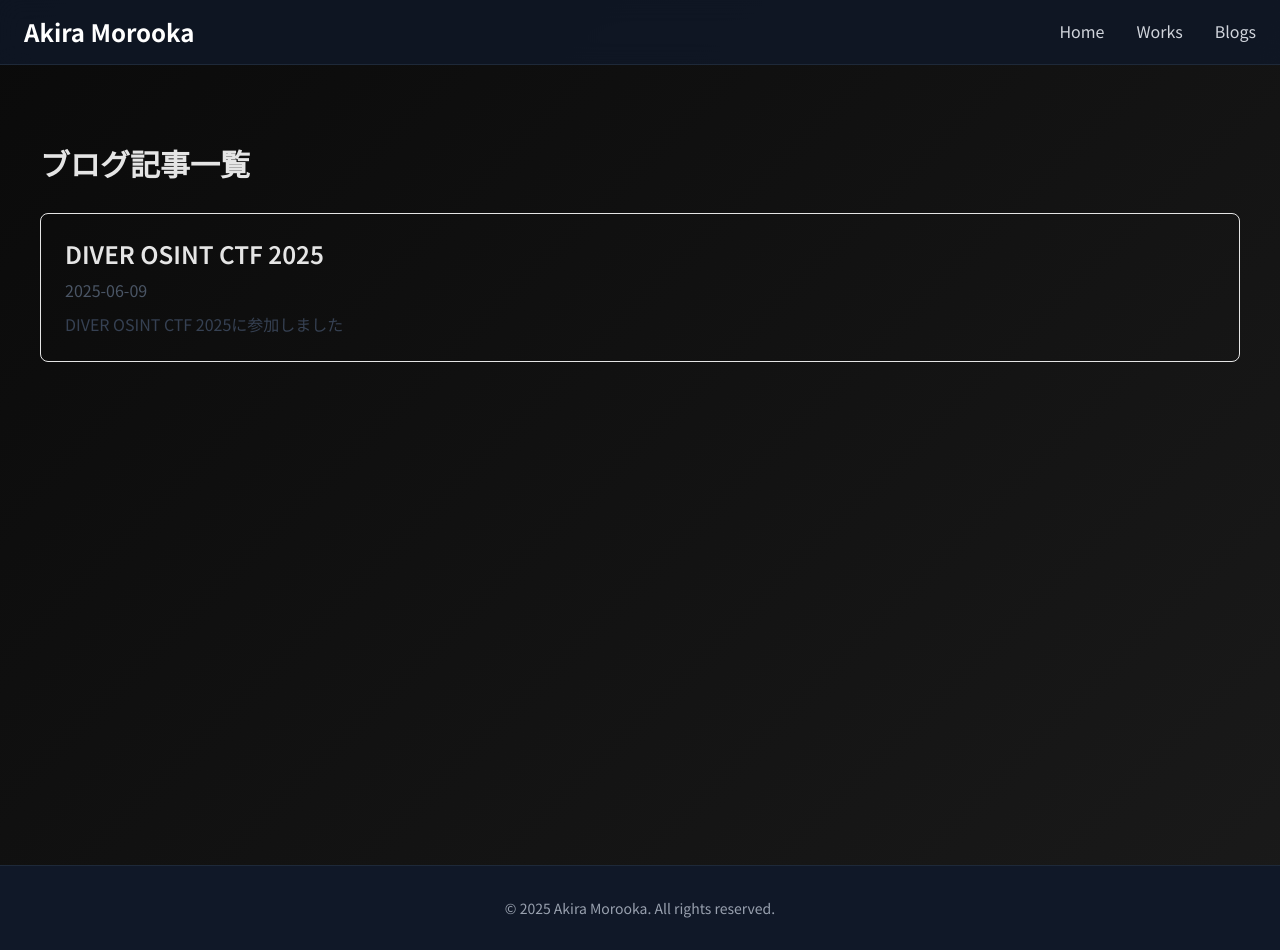
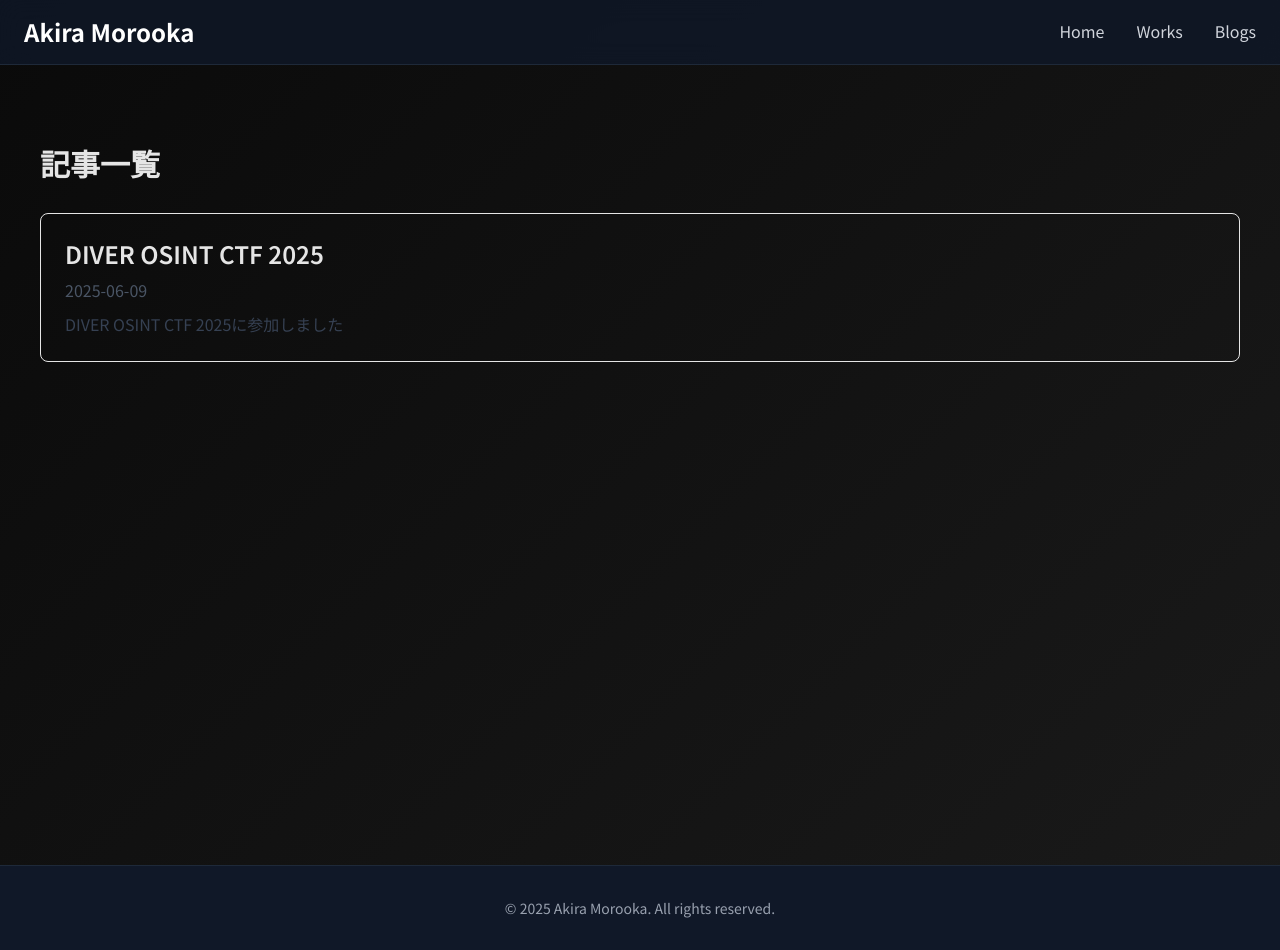
Before and after one commit to araaki12345/portfolio, a Next.js app: page /blogs in a window 1280 px wide. Built offline with nearby package versions, Linux system fonts and the light colour scheme.

Commit message:
fix: ビルド時のエラー修正

```diff
--- a/app/blogs/[slug]/page.tsx
+++ b/app/blogs/[slug]/page.tsx
@@ -1,5 +1,5 @@
-import { getPostData, getAllPostIds } from '@/libs/posts';
-import { notFound } from 'next/navigation';
+import { getPostData, getAllPostIds } from "@/libs/posts";
+import { notFound } from "next/navigation";
 
 export async function generateStaticParams() {
   const posts = getAllPostIds();
@@ -8,8 +8,16 @@ export async function generateStaticParams() {
   }));
 }
 
-export default async function BlogPost({ params }: { params: { slug: string } }) {
-  const slug = params.slug;
+interface PageProps {
+  params: Promise<{
+    slug: string;
+  }>;
+  searchParams: Promise<{ [key: string]: string | string[] | undefined }>;
+}
+
+export default async function BlogPost({ params }: PageProps) {
+  const resolvedParams = await params;
+  const slug = resolvedParams.slug;
   if (!slug) {
     notFound();
   }
@@ -27,7 +35,7 @@ export default async function BlogPost({ params }: { params: { slug: string } })
         />
       </article>
     );
-  } catch (error) {
+  } catch {
     notFound();
   }
 }
--- a/app/blogs/page.tsx
+++ b/app/blogs/page.tsx
@@ -6,7 +6,7 @@ export default function BlogsPage() {
 
   return (
     <div className="container mx-auto px-4 py-8">
-      <h1 className="text-3xl font-bold mb-8">ブログ記事一覧</h1>
+      <h1 className="text-3xl font-bold mb-8">記事一覧</h1>
       <div className="grid gap-6">
         {posts.map((post) => (
           <article key={post.id} className="border rounded-lg p-6 hover:shadow-lg transition-shadow">
```
